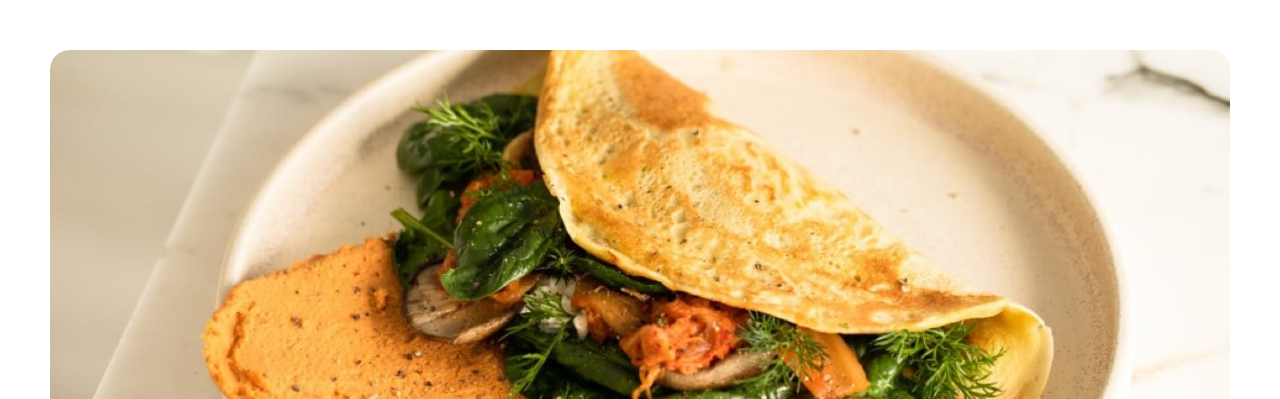
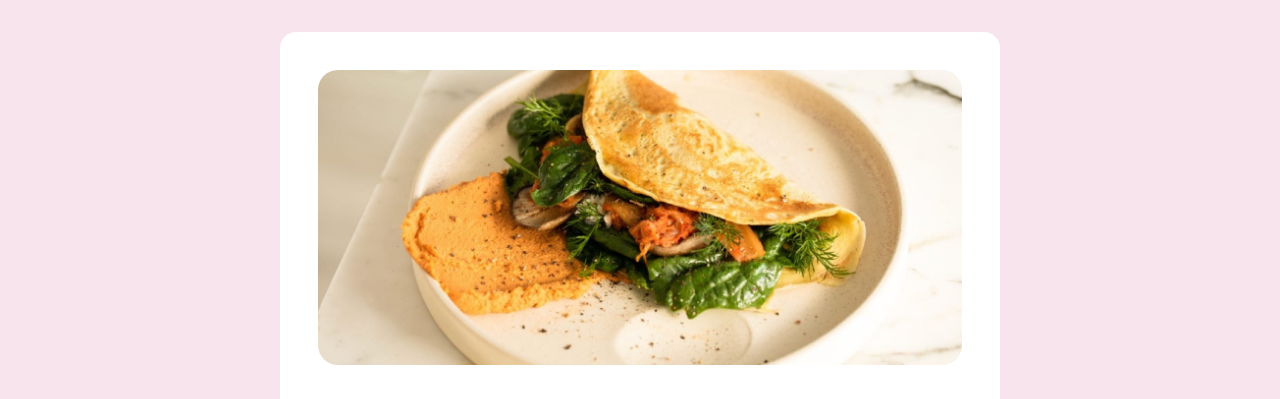
Before and after one commit to JanudaStack/recipe-page-main, a plain HTML site: page index.html in a window 1280 px wide. Shown: the top 399 px of the page. Drawn offline with Linux system fonts and the light colour scheme.

Commit message:
Refactor layout and styling for improved readability and responsiveness

```diff
--- a/index.html
+++ b/index.html
@@ -27,6 +27,7 @@
 
 <body>
   <main>
+    <section class="page-wrapper">
       <article>
         <figure>
           <div class="recipe-img">
@@ -78,7 +79,8 @@
                   You can add a tablespoon of water or milk for a fluffier texture.</li>
                 <li><strong>Heat the pan:</strong> Place a non-stick frying pan over medium heat and add butter or oil.
                 </li>
-              <li><strong>Cook the omelette:</strong> Once the butter is melted and bubbling, pour in the eggs. Tilt the
+                <li><strong>Cook the omelette:</strong> Once the butter is melted and bubbling, pour in the eggs. Tilt
+                  the
                   pan
                   to ensure
                   the eggs evenly coat the surface.</li>
@@ -120,6 +122,8 @@
           </section>
         </section>
       </article>
+    </section>
+
   </main>
   <div class="attribution">
     Challenge by <a href="https://www.frontendmentor.io?ref=challenge" target="_blank" rel="noopener">Frontend
--- a/style.css
+++ b/style.css
@@ -18,12 +18,18 @@
     /* Font sizes */
     --main-heading-font-size: 24px;
     --p-font-size: clamp(16px, 2.5vw, 18px);
+
+    /* Background colors */
+    --bg-color: hsl(332, 54%, 93%);
 }
 
 ul {
     color: var(--items-font-color);
     margin-left: 35px;
     font-family: var(--subheading-font);
+}
+body {
+    background-color: var(--bg-color);
 }
 
 article {
@@ -136,10 +142,17 @@ header p {
 }
 
 @media (min-width: 725px) {
+    .page-wrapper {
+        max-width: 45em;
+        background-color: #fff;
+        border-radius: 16px;
+        padding: 1.75rem;
+        margin: 4vh auto;
+    }
     .recipe-img {
         display: flex;
         justify-content: center;
-        padding: 50px;
+        padding: 10px;
     }
     .recipe-img img {
         max-width: 100%;
@@ -147,6 +160,6 @@ header p {
         border-radius: 20px;
     }
     .page-content {
-        padding: 70px;
+        padding: 10px;
     }
 }
```
Lines whose indentation alone changed are shown as unchanged.
